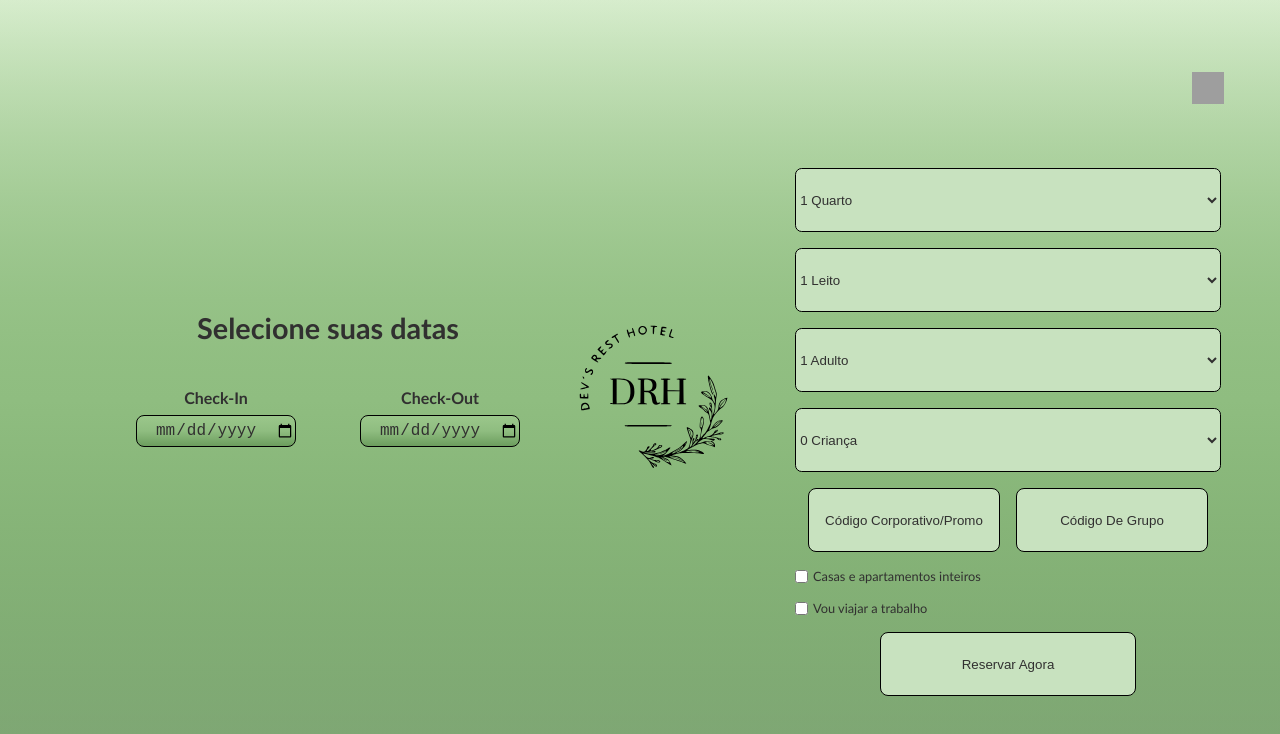
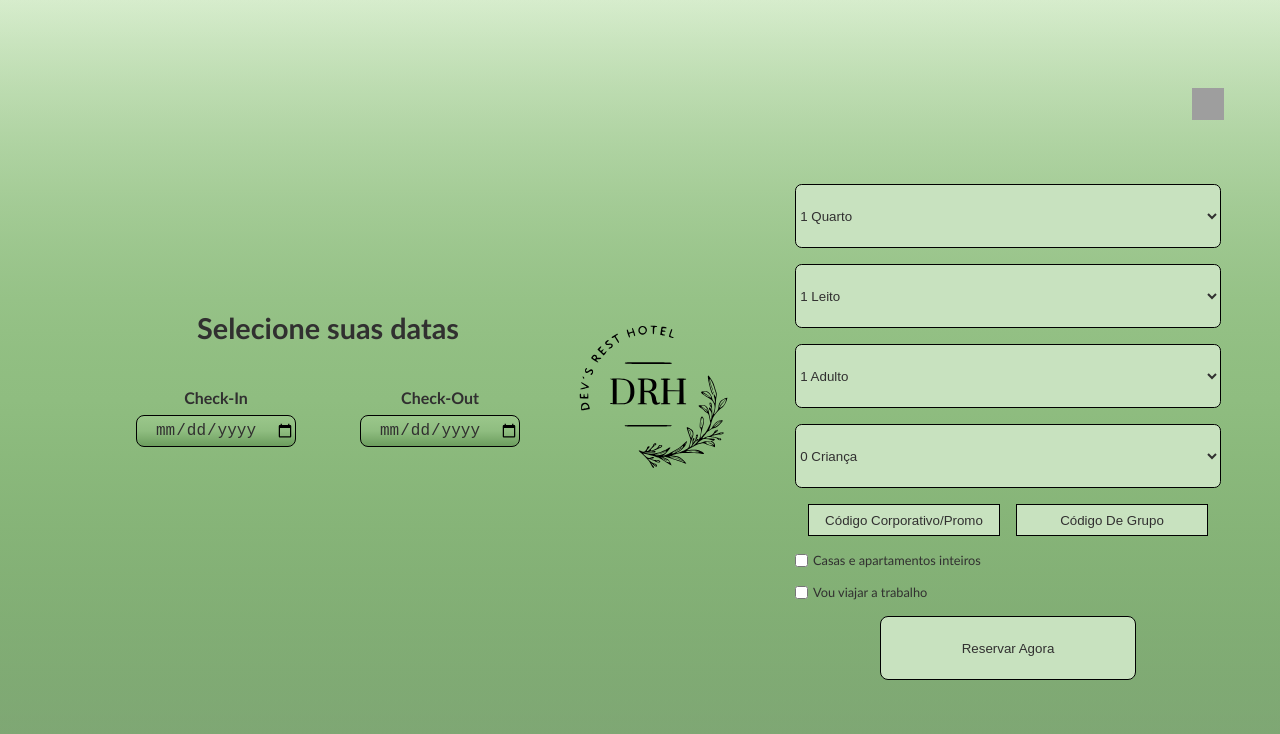
Before and after one commit to enricomartins018/mod5_devs_rest_hotel, a React (Vite) app: page /facasuareserva in a window 1280 px wide. Shown: the top 734 px of the page. Built offline with nearby package versions, Linux system fonts and the light colour scheme; grey boxes are pictures that could not be loaded.

Commit message:
feat: Form finalizado.

```diff
--- a/src/components/FormFacaSuaReserva/FormFacaSuaReserva.module.css
+++ b/src/components/FormFacaSuaReserva/FormFacaSuaReserva.module.css
@@ -116,23 +116,21 @@
 
 .containerCodCorporativo{
     width: 15vw;
-    height: 4rem;
+    height: 2rem;
     color: rgb(49, 48, 48);
     border: solid 0.1rem black;
     text-align: center;
     background-color: #c8e2bf;
-    border-radius: 0.5rem;
     border: solid 0.1rem black;
 }
 
 .containerCodGrupo{
     width: 15vw;
-    height: 4rem;
+    height: 2rem;
     color: rgb(49, 48, 48);
     border: solid 0.1rem black;
     text-align: center;
     background-color: #c8e2bf;
-    border-radius: 0.5rem;
     border: solid 0.1rem black;
 }
 
@@ -146,6 +144,10 @@
     text-align: center;
     border-radius: 0.5rem;
     border: solid 0.1rem black;
+}
+
+.btnEnviarReserva:hover{
+    transform: scale(1.1);
 }
 
 
```
